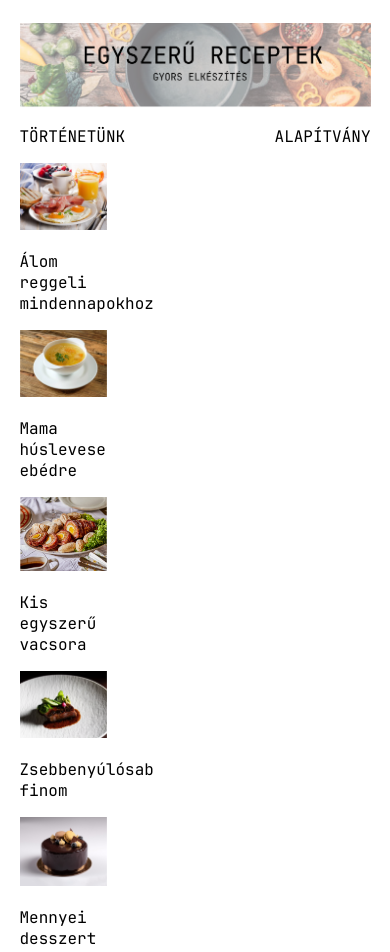
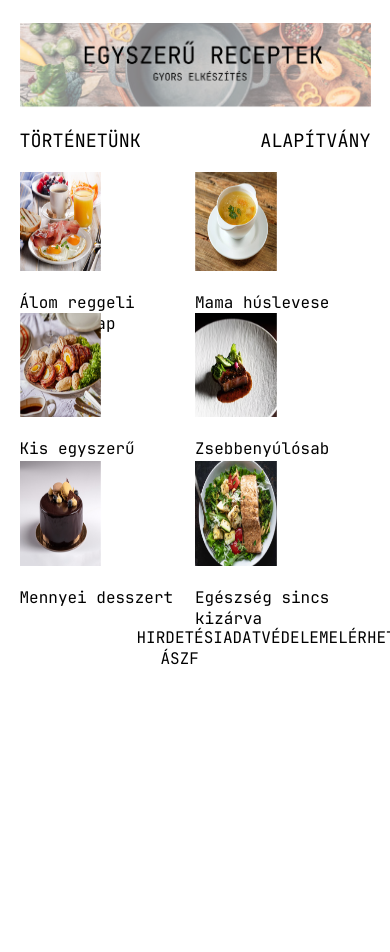
Before and after one commit to n-szilard/koroskenyi-konyha, a plain HTML site: page oldal/index.html in a window 390 px wide. Shown: the part 539-1491 px from the top of the page. After the commit the page ends 1228 px from the top, so only its background shows below. Drawn offline with Linux system fonts and the light colour scheme.

Commit message:
Főoldal kész, reszponzivitás feldolgozás alatt.

```diff
--- a/oldal/css/fooldal.css
+++ b/oldal/css/fooldal.css
@@ -3,25 +3,32 @@ body{
     margin: 0 auto;
 }
 .banner img{
-    width: 75vw;
+    width: 85%;
     display: block;
     margin: 0 auto;
     margin-top: 4%;
 }
 .oszlopcontainer{
-    width: 75vw;
-    display: block;
+    width: 85%;
+    display: flex;
     margin: 0 auto;
 }
 .bal{
-    width: 30%;
+    width: 16%;
+    font-size: 115%;
 }
 .jobb img{
-    width: 100%;
+    width: 21vw;
+    height: 70%;
+}
+.jobb{
+    width:100%;
+    display: flex;
+    flex-wrap: wrap;
+    justify-content: space-between;
 }
 .jobb-item{
-    border-radius: 32px;
-    width: 25%;
+    width: 29%;
 }
 footer{
     display: flex;
@@ -40,14 +47,25 @@ footer{
         width: 90vw;
     }
     .oszlopcontainer{
+        display: flex;
+        flex-direction: column;
         width: 90vw;
     }
     .bal{
         display: flex;
+        flex-direction: row;
         width: 100%;
         justify-content: space-between;
     }
-
+    .jobb-item{
+        width: 50%;
+    }
+    .jobb{
+        width:100%;
+        display: flex;
+        flex-wrap: wrap;
+        justify-content: space-between;
+    }
 }
 @media (max-width: 480px){
     .banner img{
--- a/oldal/index.html
+++ b/oldal/index.html
@@ -26,15 +26,15 @@
     <div class="oszlopcontainer">
         <div class="bal">
             <a href="./rolunk.html"><p id="tortenet">TÖRTÉNETÜNK</p></a>
-            <p id="alapitvany">ALAPÍTVÁNY</p>
+            <a href="https://www.tappancs.hu/" target="_blank"><p id="alapitvany">ALAPÍTVÁNY</p></a>
         </div>
         <div class="jobb">
-            <a href="./reggeli.html"><div class="jobb-item"><img src="./kepek/tokeletesangolreggeli.png" alt=""><p>Álom reggeli mindennapokhoz</p></div></a>
-            <a href="./ebed.html"><div class="jobb-item"><img src="./kepek/ebed.png" alt=""><p>Mama húslevese ebédre</p></div></a>
-            <a href="./vacsora.html"><div class="jobb-item"><img src="./kepek/vacsora.png" alt=""><p>Kis egyszerű vacsora</p></div></a>
-            <a href="./draga.html"><div class="jobb-item"><img src="./kepek/draga.png" alt=""><p>Zsebbenyúlósab finom</p></div></a>
-            <a href="./desszert.html"><div class="jobb-item"><img src="./kepek/desszert.png" alt=""><p>Mennyei desszert</p></div></a>
-            <a href="./dietas.html"><div class="jobb-item"><img src="./kepek/dietas.png" alt=""><p>Egészség sincs kizárva</p></div></a>
+            <div class="jobb-item"><a href="./reggeli.html"><img src="./kepek/tokeletesangolreggeli.png" alt=""></a><p>Álom reggeli minden nap</p></div>
+            <div class="jobb-item"><a href="./ebed.html"><img src="./kepek/ebed.png" alt=""></a><p>Mama húslevese ebédre</p></div>
+            <div class="jobb-item"><a href="./vacsora.html"><img src="./kepek/vacsora.png" alt=""></a><p>Kis egyszerű vacsora</p></div>
+            <div class="jobb-item"><a href="./draga.html"><img src="./kepek/draga.png" alt=""></a><p>Zsebbenyúlósab finom</p></div>
+            <div class="jobb-item"><a href="./desszert.html"><img src="./kepek/desszert.png" alt=""></a><p>Mennyei desszert</p></div>
+            <div class="jobb-item"><a href="./dietas.html"><img src="./kepek/dietas.png" alt=""></a><p>Egészség sincs kizárva</p></div>
         </div>
     </div>
 
```
